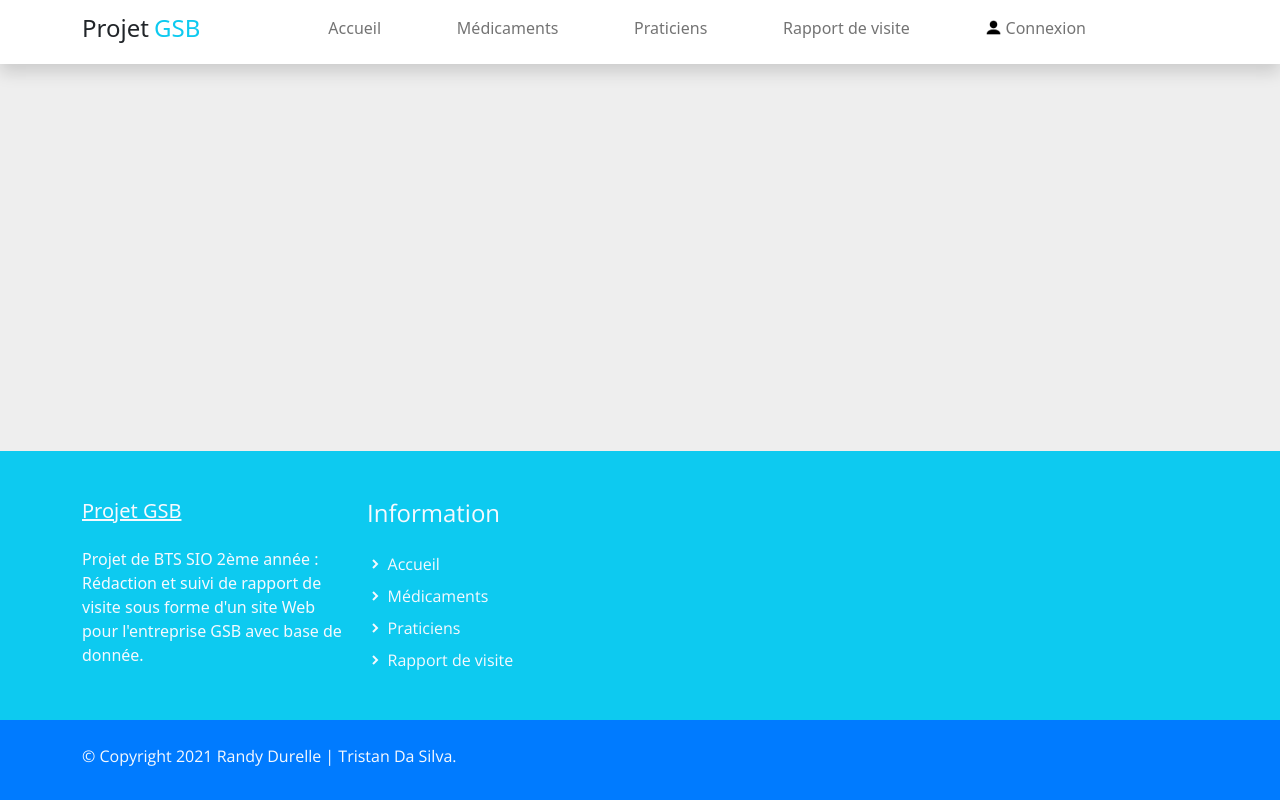
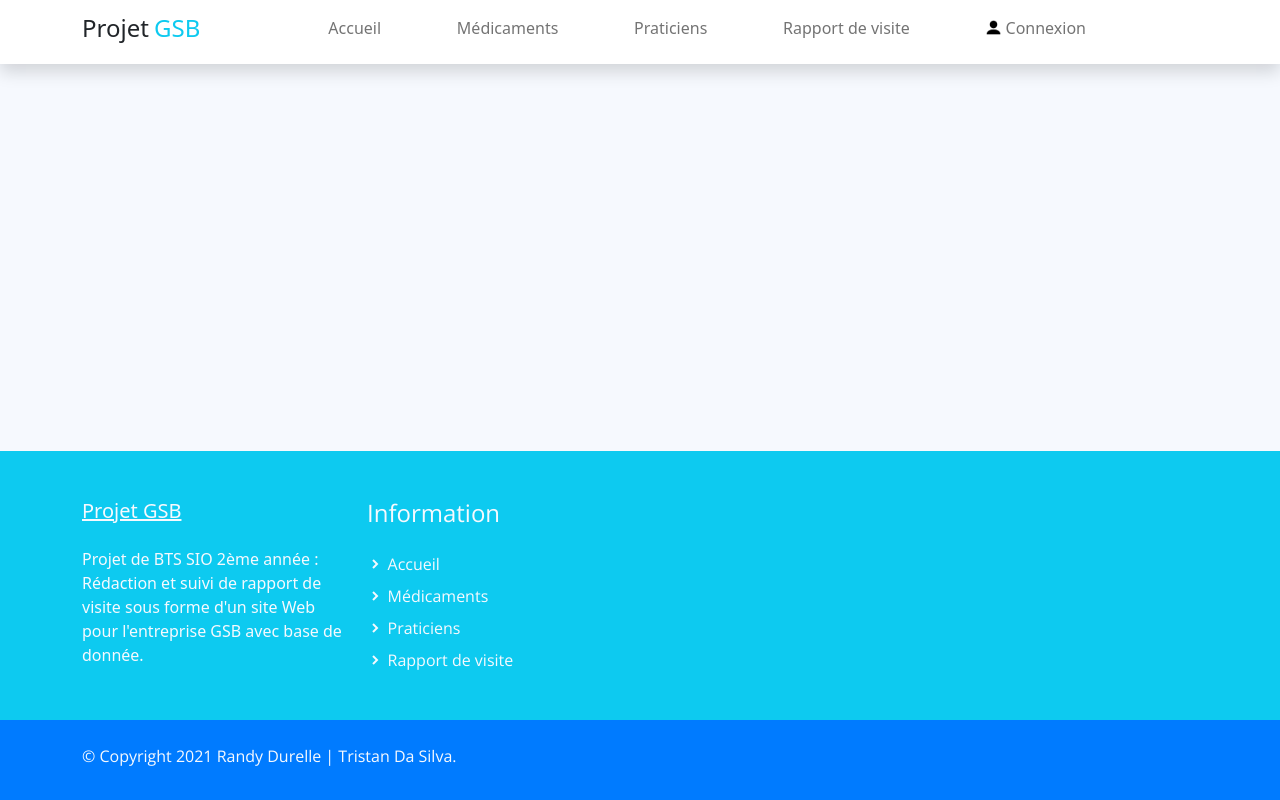
Before and after one commit to Rendiee/gsb-report, a PHP site: page /index.php?uc=custom in a window 1280 px wide. Run offline with PHP 8.4, Linux system fonts and the light colour scheme.

Commit message:
css body

```diff
--- a/assets/css/custom.css
+++ b/assets/css/custom.css
@@ -1,5 +1,5 @@
 body {
-	background: #eee !important;
+	background: #F6F9FE !important;
 	min-height: 100%;
 	position: relative;
 }
```
